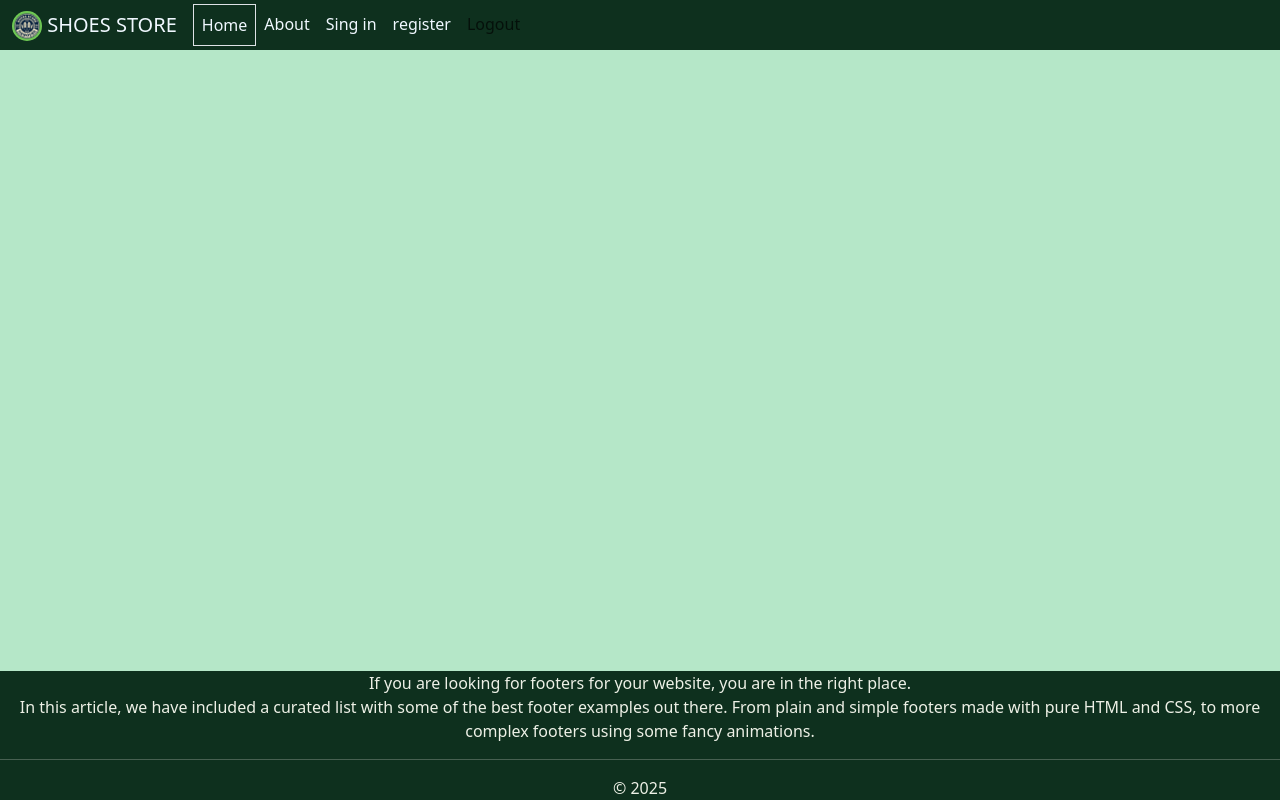
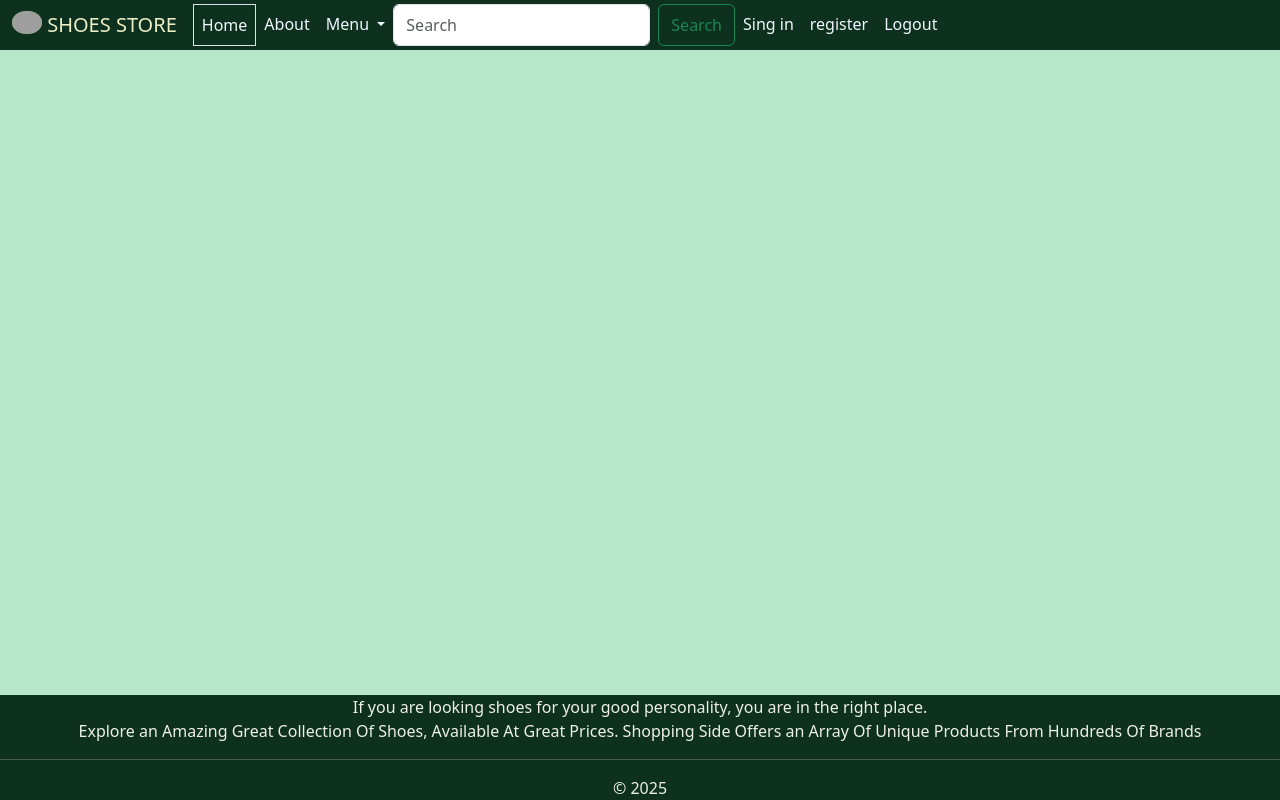
Before and after one commit to jenil2607/django, a Django app: page / in a window 1280 px wide. Run offline with Django 5.2, Linux system fonts and the light colour scheme; data that the repository does not hold is empty; grey boxes are pictures that could not be loaded.

Commit message:
add product

```diff
--- a/shop419/mainapp/templates/base.html
+++ b/shop419/mainapp/templates/base.html
@@ -35,40 +35,43 @@
                 <div class="collapse navbar-collapse" id="navbarNavDropdown">
                     <ul class="navbar-nav">
                         <li class="nav-item">
-                        <a class="nav-link {% if current_page == 'home' %}border disabled{% else %}active{% endif %}" aria-current="page" href="{% url 'homepage' %}">Home</a>
+                            <a class="nav-link {% if current_page == 'home' %}border disabled{% else %}active{% endif %}"
+                                aria-current="page" href="{% url 'homepage' %}">Home</a>
                         </li>
                         <li class="nav-item">
-                            <a class="nav-link {% if current_page == 'about' %}border disabled{% else %}active{% endif %}" href="{% url 'aboutpage' %}">About</a>
+                            <a class="nav-link {% if current_page == 'about' %}border disabled{% else %}active{% endif %}"
+                                href="{% url 'aboutpage' %}">About</a>
+                        </li>
+
+
+
+                        <li class="nav-item dropdown">
+                            <a class="nav-link dropdown-toggle" href="#" role="button" data-bs-toggle="dropdown"
+                                aria-expanded="false">
+                                Menu
+                            </a>
+                            <ul class="dropdown-menu">
+                                <li><a class="dropdown-item" href="#">User id</a></li>
+                                <li><a class="dropdown-item" href="#">Settings</a></li>
+                                <li><a class="dropdown-item" href="#">Help</a></li>
+                            </ul>
+                        </li>
+                        <form class="d-flex" role="search">
+                            <input class="form-control me-2" type="search" placeholder="Search" aria-label="Search">
+                            <button class="btn btn-outline-success" type="submit">Search</button>
+                        </form>
+                        <li class="nav-item">
+                            <a class="nav-link" aria-current="page" href="{% url 'signin' %}">Sing in</a>
                         </li>
                         <li class="nav-item">
-                            <a class="nav-link {% if current_page == 'sing in' %}border disabled{% else %}active{% endif %}" href="{% url 'signin' %}">Sing in</a>
-                        </li>
-                        <li class="nav-item">
-                            <a class="nav-link {% if current_page == 'signup' %}border disabled{% else %}active{% endif %}" href="{% url 'signup' %}">register</a>
+                            <a class="nav-link" aria-current="page" href="{% url 'signup' %}">register</a>
                         </li>
                         <li class="nav-item">
                             <form action="{% url 'logout' %}" method="post">
                                 {% csrf_token %}
                                 <button class="nav-link">Logout</button>
                             </form>
-                          </li>
-                        </ul>
-
-                        <!-- <li class="nav-item dropdown">
-                            <a class="nav-link dropdown-toggle" href="#" role="button" data-bs-toggle="dropdown"
-                                aria-expanded="false">
-                                Log in
-                            </a>
-                            <ul class="dropdown-menu">
-                                <li><a class="dropdown-item" href="{% url 'signin' %}">Sing in</a></li>
-                                <li><a class="dropdown-item" href="#">Sing up</a></li>
-                                <li><a class="dropdown-item" href="{% url 'signup' %}">Ragistr</a></li>
-                            </ul>
-                        </li> -->
-                        <!-- <form class="d-flex" role="search">
-                          <input class="form-control me-2" type="search" placeholder="Search" aria-label="Search">
-                          <button class="btn btn-outline-success" type="submit">Search</button>
-                        </form> -->
+                        </li>
                     </ul>
                 </div>
             </div>
@@ -84,9 +87,8 @@
 </body>
 <footer class="position-fixed bottom-0 start-0 end-0 tex-center bg-secondory-subtle">
 
-        If you are looking for footers for your website, you are in the right place. <br>
-        In this article, we have included a curated list with some of the best footer examples out there. From plain and
-        simple footers made with pure HTML and CSS, to more complex footers using some fancy animations.
+    If you are looking shoes for your good personality, you are in the right place. <br>
+    Explore an Amazing Great Collection Of Shoes, Available At Great Prices. Shopping Side Offers an Array Of Unique Products From Hundreds Of Brands
 
     <hr>
     &copy; 2025
--- a/shop419/static/css/style.css
+++ b/shop419/static/css/style.css
@@ -19,7 +19,8 @@ body {
                 height: 100%;
 
                 a.navbar-brand {
-                    color: aliceblue;
+                    color: rgb(234, 239, 199);
+
                     img {
                         height: 100%;
                         background-color: rgb(112, 203, 84);
@@ -30,11 +31,15 @@ body {
                 }
 
                 div.collapse {
+
                     ul.navbar-nav {
                         li.nav-item {
+                            button.nav-link {
+                                color: aliceblue;
+                            }
+
                             a.nav-link {
                                 color: aliceblue;
-
                             }
 
                         }
```
Also changed, not shown: shop419/static/css/image/icons/shoe icon.png (deleted).
